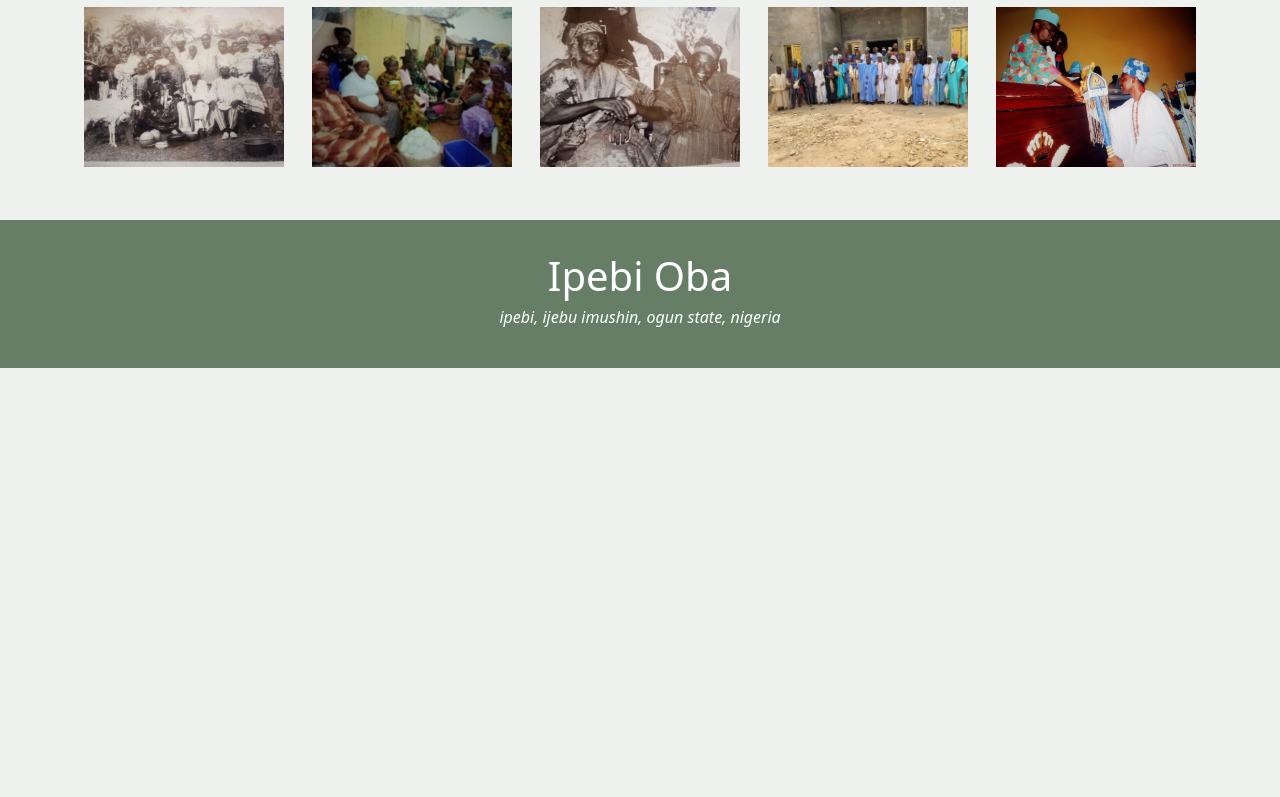
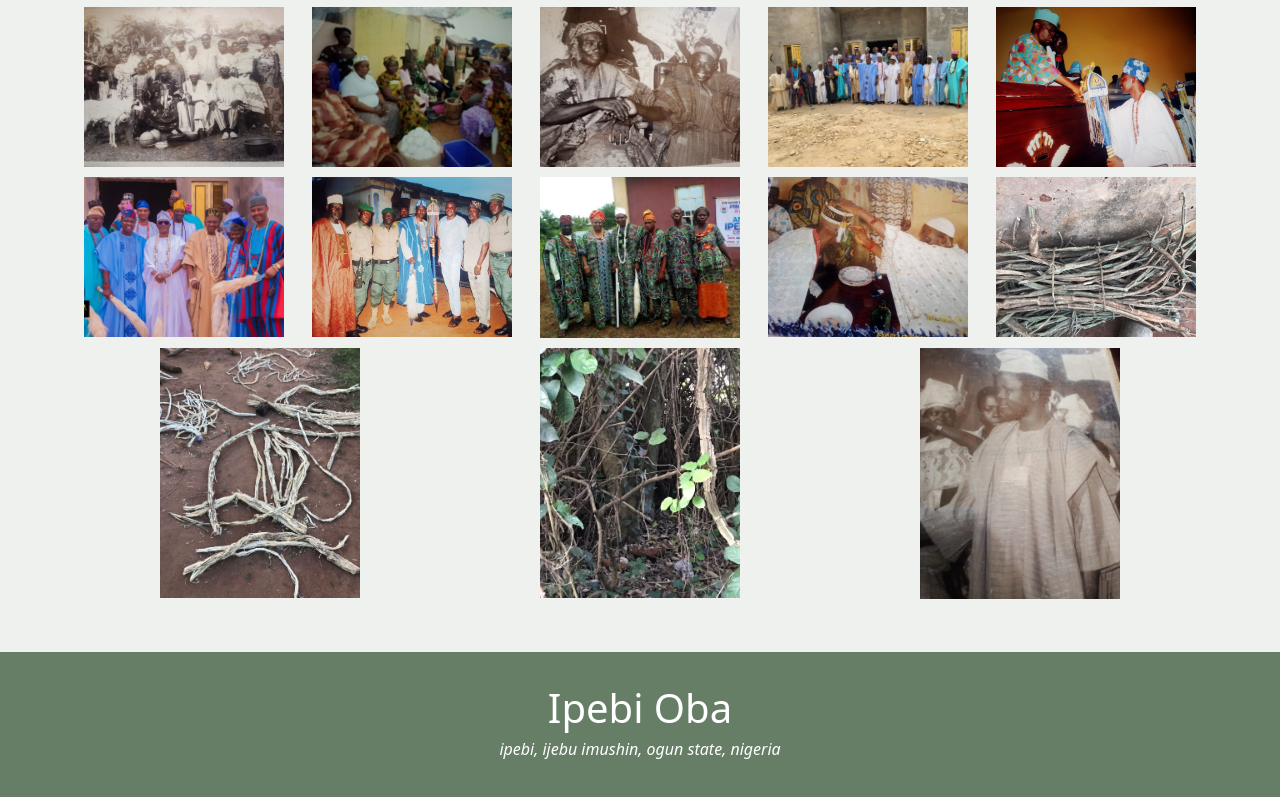
Before and after one commit to david-imlovely/ipebi, a plain HTML site: page gallery.html in a window 1280 px wide. Shown: the part 1609-2406 px from the top of the page. Before the commit the page ends 1977 px from the top, so only its background shows below. Drawn offline with nearby package versions, Linux system fonts and the light colour scheme.

Commit message:
real semi final

```diff
--- a/gallery.html
+++ b/gallery.html
@@ -176,6 +176,30 @@
         <div class="col image-div">
           <img src="images/gal17.jpg" class="gallery-pic" alt="" />
         </div>
+        <div class="col image-div">
+          <img src="images/gal18.jpg" class="gallery-pic" alt="" />
+        </div>
+        <div class="col image-div">
+          <img src="images/gal19.jpg" class="gallery-pic" alt="" />
+        </div>
+        <div class="col image-div">
+          <img src="images/gal20.jpg" class="gallery-pic" alt="" />
+        </div>
+        <div class="col image-div">
+          <img src="images/gal21.jpg" class="gallery-pic" alt="" />
+        </div>
+        <div class="col image-div">
+          <img src="images/gal24.jpg" class="gallery-pic" alt="" />
+        </div>
+        <div class="col image-div">
+          <img src="images/gal22.jpg" class="gallery-pic" alt="" />
+        </div>
+        <div class="col image-div">
+          <img src="images/gal23.jpg" class="gallery-pic" alt="" />
+        </div>
+        <div class="col image-div">
+          <img src="images/adeyemi.jpg" class="gallery-pic" alt="" />
+        </div>
       </div>
     </div>
 
```
Also changed, not shown: index.html (+4 -16 lines), leaders.html (+1 -1 lines), images/IMG-20240113-WA0056.jpg (deleted), images/IMG-20240113-WA0073.jpg (deleted), images/IMG-20240113-WA0083.jpg (deleted), images/IMG-20240113-WA0084.jpg (deleted), images/IMG-20240113-WA0090.jpg (deleted), images/IMG-20240113-WA0092.jpg (deleted), images/IMG-20240113-WA0097.jpg (deleted), images/IMG-20240113-WA0098.jpg (deleted), images/IMG-20240116-WA0036.jpg (deleted), images/adeyemi.jpg (renamed from images/IMG-20240113-WA0103.jpg), images/gal18.jpg (added), images/gal19.jpg (added), 5 more files.
